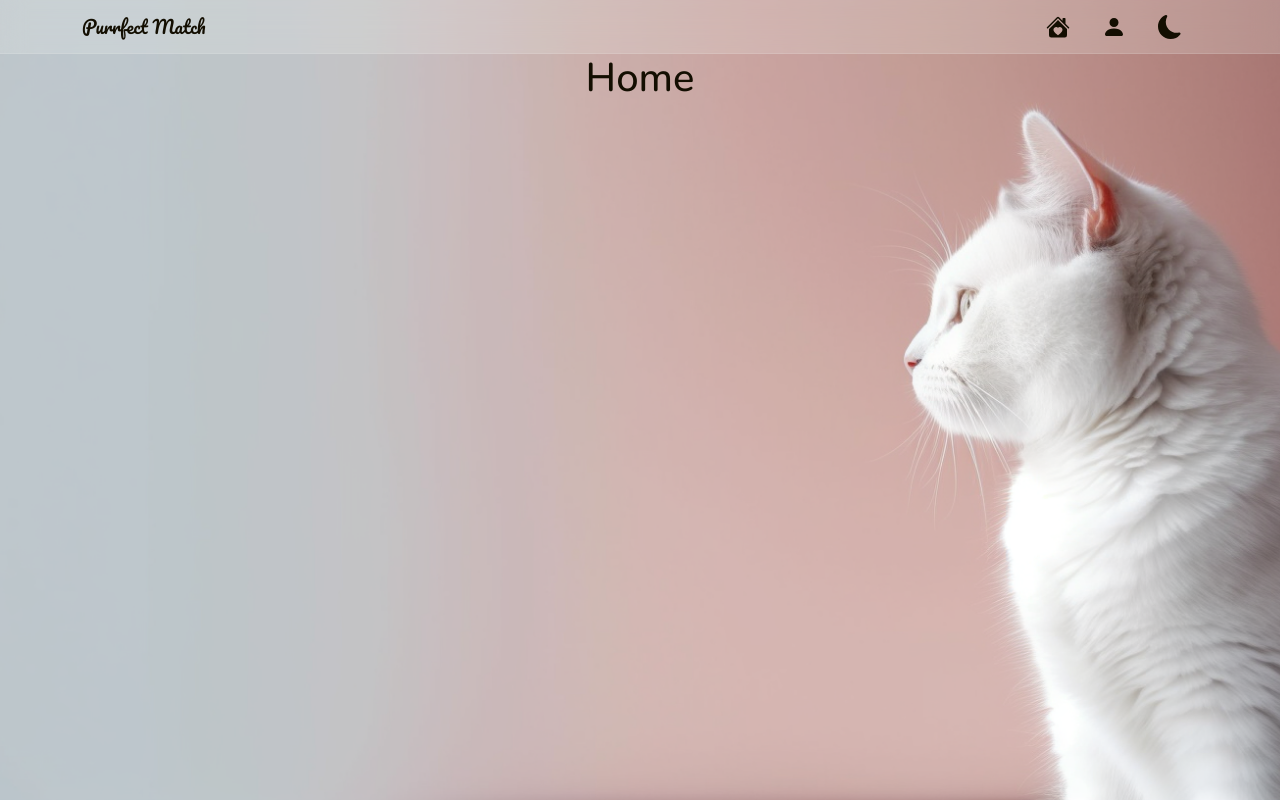
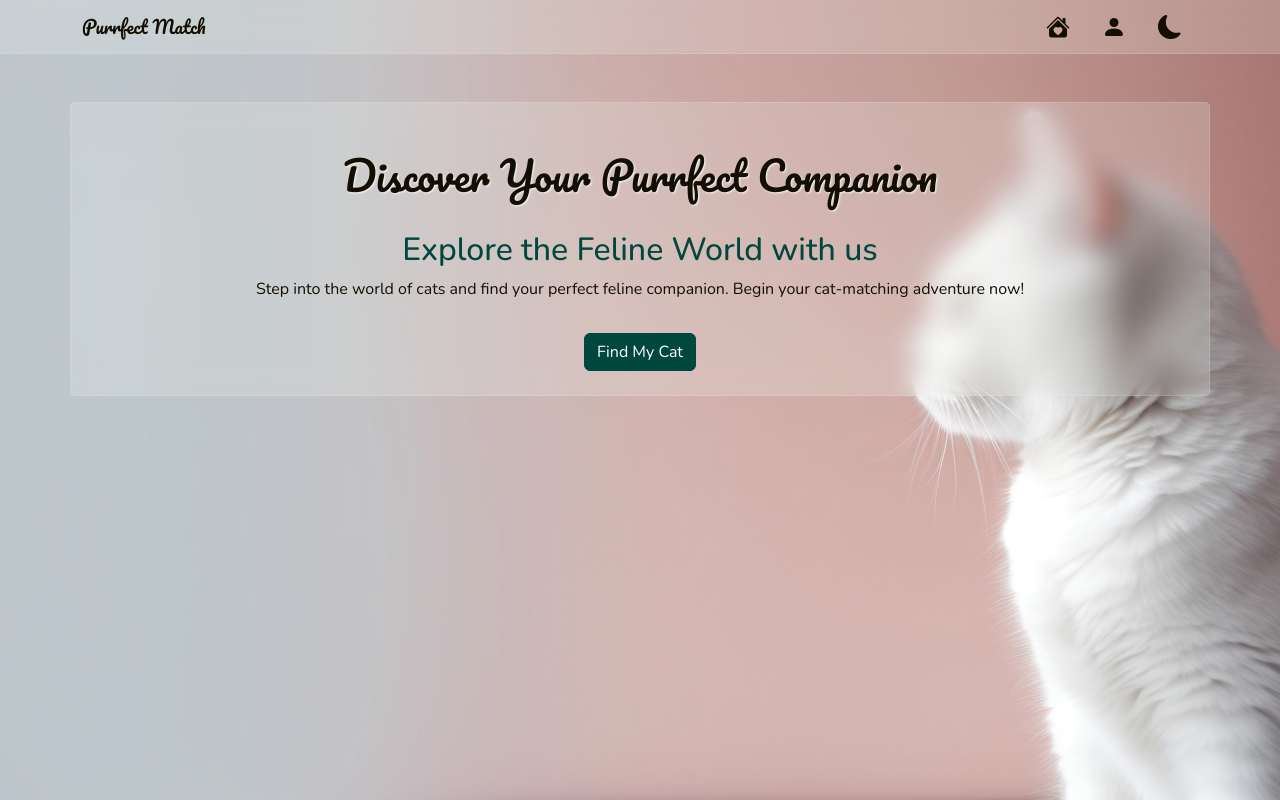
Before and after one commit to AndrejBerezni/PurrfectMatch, a React (Vite) app: page / in a window 1280 px wide. Built offline with nearby package versions, Linux system fonts and the light colour scheme; no server answers.

Commit message:
create HeroSection component

```diff
--- /dev/null
+++ b/src/api/getCatsData.ts
@@ -0,0 +1,19 @@
+import axios from 'axios'
+
+export const catsListUrl = 'https://api.thecatapi.com/v1/breeds'
+export const randomImagesUrl =
+  'https://api.thecatapi.com/v1/images/search?limit=10'
+
+export default async function getCatsData(url: string) {
+  try {
+    const response = await axios.get(url, {
+      headers: {
+        'x-api-key': import.meta.env.VITE_CAT_API_KEY,
+      },
+    })
+    return response.data
+  } catch (error: any) {
+    console.error(error.message)
+    return []
+  }
+}
--- a/src/api/getCatsList.ts
+++ /dev/null
@@ -1,15 +0,0 @@
-import axios from 'axios'
-
-export default async function getCatsList() {
-  try {
-    const response = await axios.get('https://api.thecatapi.com/v1/breeds', {
-      headers: {
-        'x-api-key': import.meta.env.VITE_CAT_API_KEY,
-      },
-    })
-    return response.data
-  } catch (error: any) {
-    console.error(error.message)
-    return []
-  }
-}
--- /dev/null
+++ b/src/components/HeroSection/HeroSection.tsx
@@ -0,0 +1,31 @@
+import './herosection.css'
+import { Row, Col, Button } from 'react-bootstrap'
+import { getAuthStatus } from '../../store/authentication/selectors'
+import { showSignIn } from '../../store/authentication'
+import { useNavigate } from 'react-router'
+import { useDispatch, useSelector } from 'react-redux'
+
+export default function HeroSection() {
+  const navigate = useNavigate()
+  const dispatch = useDispatch()
+  const isAuth = useSelector(getAuthStatus)
+
+  const handleButtonClick = () => {
+    isAuth ? navigate('/search') : dispatch(showSignIn())
+  }
+  return (
+    <Row className="my-5 pt-5 pb-4 hero-section">
+      <Col>
+        <h1>Discover Your Purrfect Companion</h1>
+        <h2>Explore the Feline World with us</h2>
+        <p>
+          Step into the world of cats and find your perfect feline companion.
+          Begin your cat-matching adventure now!
+        </p>
+        <Button className="primary-btn mt-3" onClick={handleButtonClick}>
+          Find My Cat
+        </Button>
+      </Col>
+    </Row>
+  )
+}
--- /dev/null
+++ b/src/components/HeroSection/herosection.css
@@ -0,0 +1,24 @@
+.hero-section {
+  backdrop-filter: blur(12px) saturate(100%);
+  -webkit-backdrop-filter: blur(12px) saturate(100%);
+  background-color: var(--nav-bg) !important;
+  border: 1px solid rgba(255, 255, 255, 0.125);
+  color: var(--text-color);
+  font-family: var(--text-font);
+  border-radius: 5px;
+}
+
+.hero-section h1 {
+  font-family: var(--head-font);
+  text-shadow: 1px 1px 2px var(--bg-color);
+  margin-bottom: 2rem;
+}
+
+.hero-section h2 {
+  color: var(--primary);
+}
+
+.hero-section p {
+  color: var(--text-color);
+  text-align: center;
+}
--- a/src/hooks/useCatList.tsx
+++ b/src/hooks/useCatList.tsx
@@ -1,6 +1,6 @@
 import { useState, useEffect } from 'react'
 import { useDispatch } from 'react-redux'
-import getCatsList from '../api/getCatsList'
+import getCatsData, { catsListUrl } from '../api/getCatsData'
 import { ICat } from '../compiler/interfaces'
 import { setFullList, resetFilters } from '../store/search'
 
@@ -10,7 +10,7 @@ export default function useCatList() {
 
   useEffect(() => {
     const createCatsList = async () => {
-      const catsList = await getCatsList()
+      const catsList = await getCatsData(catsListUrl)
       setCats(catsList)
       dispatch(setFullList(catsList))
       dispatch(resetFilters())
--- a/src/pages/Home/Home.tsx
+++ b/src/pages/Home/Home.tsx
@@ -1,11 +1,13 @@
 import useRandomFact from '../../hooks/useRandomFact'
+import { Container } from 'react-bootstrap'
+import HeroSection from '../../components/HeroSection/HeroSection'
 
 export default function Home() {
   const randomFact = useRandomFact()
   return (
-    <>
-      <h1>Home</h1>
+    <Container>
+      <HeroSection />
       <p>{randomFact}</p>
-    </>
+    </Container>
   )
 }
```
